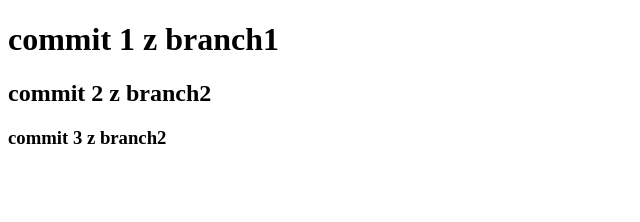
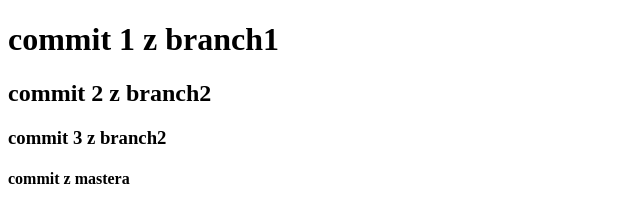
Before and after one commit to marcinurek/gitRepo, a plain HTML site: page index.html in a window 1280 px wide. Shown: the whole page, without its empty margins (0-640 px from the left). Drawn offline with Linux system fonts and the light colour scheme.

Commit message:
commit z mastera

```diff
--- a/index.html
+++ b/index.html
@@ -8,5 +8,7 @@
         <h1>commit 1 z branch1</h1>
         <h2>commit 2 z branch2</h2>
         <h3>commit 3 z branch2</h3>
+
+        <h4>commit z mastera</h4>
     </body>
 </html>
```
